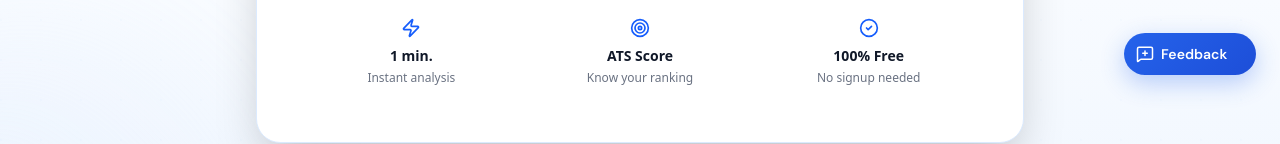
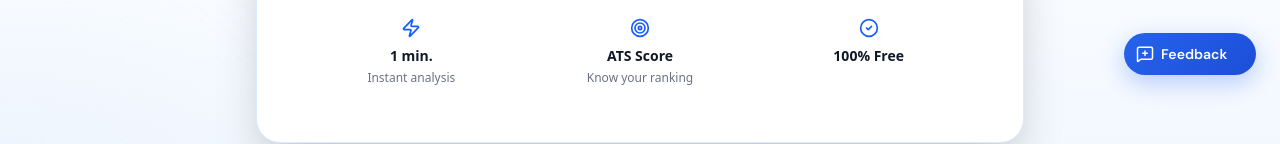
Before and after one commit to A3Neptune/Your-Interview-Coach, a Next.js app in the folder client/: page /resume-analyzer in a window 1280 px wide. Shown: the part 701-845 px from the top of the page. Built offline with nearby package versions, Linux system fonts and the light colour scheme; no server answers.

Commit message:
resume signup text removed

```diff
--- a/client/src/app/resume-analyzer/page.tsx
+++ b/client/src/app/resume-analyzer/page.tsx
@@ -161,9 +161,8 @@ function CoachingBanner({ score }: { score: number }) {
   return (
     <div className="max-w-6xl mx-auto px-6 mb-10 mt-12">
       <div
-        className={`relative overflow-hidden rounded-3xl border ${
-          isLow ? "bg-red-50 border-red-200" : "bg-blue-50 border-blue-200"
-        }`}
+        className={`relative overflow-hidden rounded-3xl border ${isLow ? "bg-red-50 border-red-200" : "bg-blue-50 border-blue-200"
+          }`}
       >
         <div className="relative z-10 flex flex-col md:flex-row items-start md:items-center gap-6 p-8 lg:p-10">
           <div className="flex items-center gap-4 flex-shrink-0">
@@ -208,11 +207,10 @@ function CoachingBanner({ score }: { score: number }) {
             <div className="flex gap-3">
               <Link
                 href="/services"
-                className={`px-6 py-3 rounded-xl font-bold flex items-center gap-2 transition-all hover:scale-105 ${
-                  isLow
+                className={`px-6 py-3 rounded-xl font-bold flex items-center gap-2 transition-all hover:scale-105 ${isLow
                     ? "bg-red-600 text-white hover:bg-red-700"
                     : "bg-blue-600 text-white hover:bg-blue-700"
-                }`}
+                  }`}
               >
                 <CalendarDays className="w-5 h-5" />
                 Book Now
@@ -360,7 +358,7 @@ export default function ResumeAnalyzerPage() {
                         {
                           icon: CheckCircle2,
                           label: "100% Free",
-                          desc: "No signup needed",
+                          desc: "",
                         },
                       ].map((item, i) => {
                         const Icon = item.icon;
```
